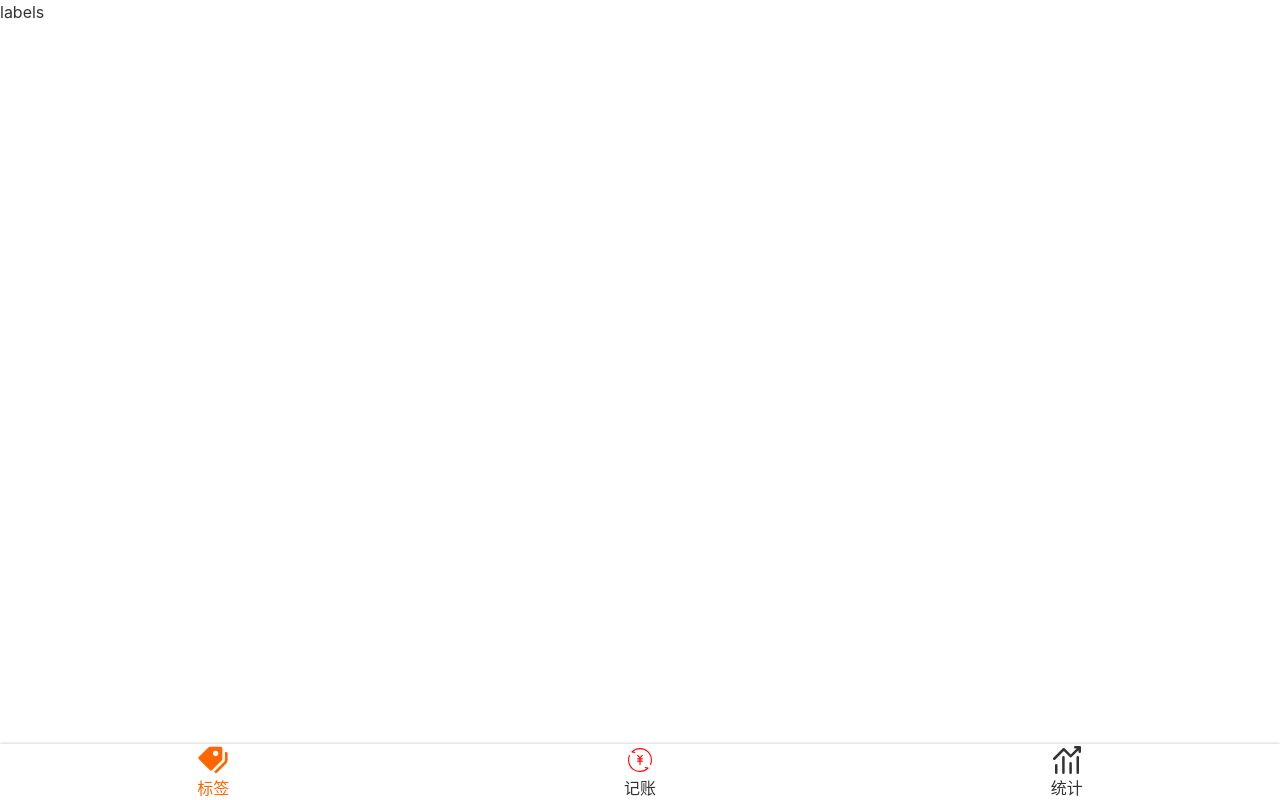
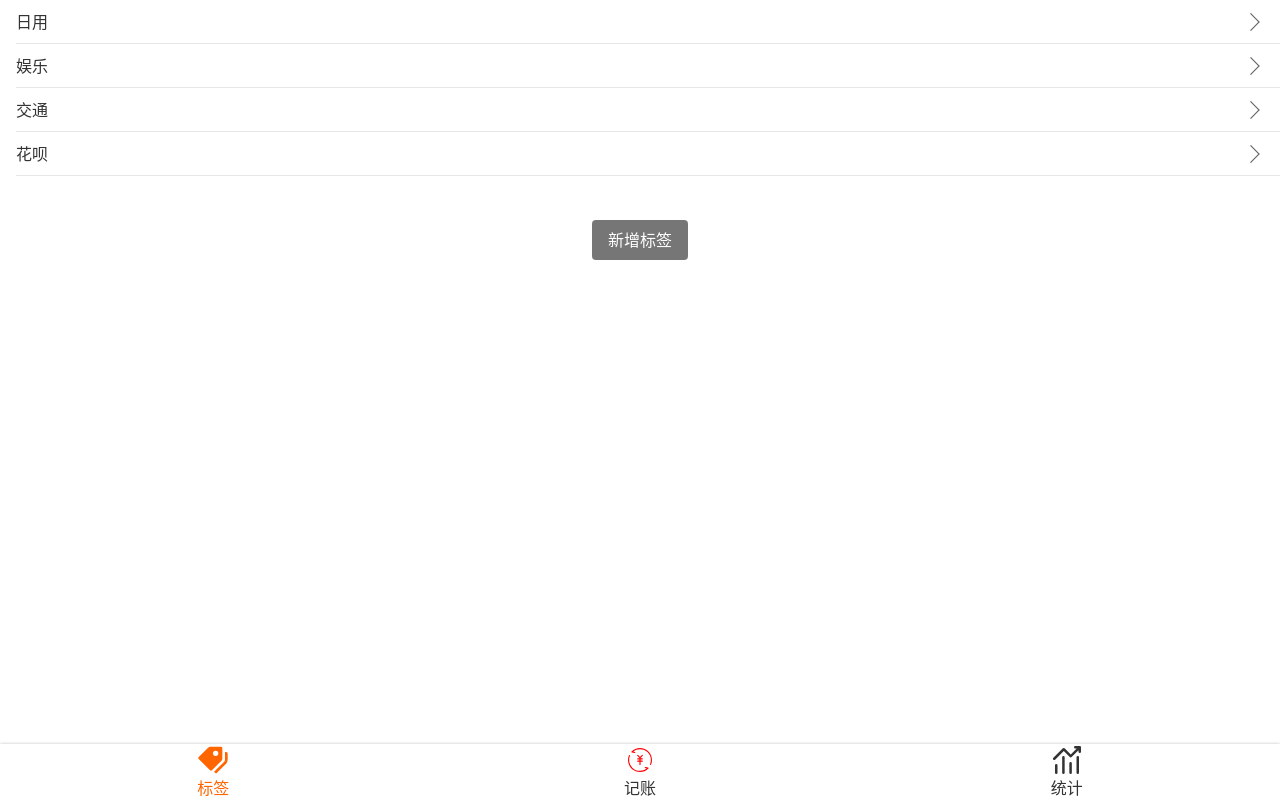
Before and after one commit to zhang4417/bookkeeper, a Vue app: page /#/labels in a window 1280 px wide. Built offline with nearby package versions, Linux system fonts and the light colour scheme.

Commit message:
给Labels.vue添加CSS

```diff
--- /dev/null
+++ b/src/model.ts
@@ -0,0 +1,13 @@
+const model = {
+    fetch() {
+        return (JSON.parse(window.localStorage.getItem("recordList") || "[]") as RecordItem);
+    },
+    save(data: RecordItem[]) {
+        window.localStorage.setItem("recordList", JSON.stringify(data))
+    },
+    clone(data: RecordItem | RecordItem[]) {
+        JSON.parse(JSON.stringify(data))
+    }
+};
+
+export default model;
--- a/src/views/Labels.vue
+++ b/src/views/Labels.vue
@@ -1,6 +1,28 @@
 <template>
   <div>
-    <Layout>labels</Layout>
+    <Layout>
+      <ul class="tags">
+        <li>
+          <span>日用</span>
+          <Icon name="right" />
+        </li>
+        <li>
+          <span>娱乐</span>
+          <Icon name="right" />
+        </li>
+        <li>
+          <span>交通</span>
+          <Icon name="right" />
+        </li>
+        <li>
+          <span>花呗</span>
+          <Icon name="right" />
+        </li>
+      </ul>
+      <div class="newTags">
+        <button>新增标签</button>
+      </div>
+    </Layout>
   </div>
 </template>
 
@@ -13,4 +35,32 @@ export default Vue.extend({
 </script>
 
 <style lang="scss" scoped>
+.tags {
+  padding-left: 16px;
+  li {
+    border-bottom: 1px solid #e6e6e6;
+    display: flex;
+    justify-content: space-between;
+    align-items: center;
+    min-height: 44px;
+    svg {
+      width: 18px;
+      height: 18px;
+      margin-right: 16px;
+      color: #666;
+    }
+  }
+}
+.newTags {
+  text-align: center;
+  margin-top: 44px;
+  button {
+    border-radius: 4px;
+    background: #767676;
+    border: none;
+    color: white;
+    padding: 0 16px;
+    height: 40px;
+  }
+}
 </style>
--- a/src/views/Money.vue
+++ b/src/views/Money.vue
@@ -18,23 +18,22 @@ import Types from "@/components/Money/Types.vue";
 import Notes from "@/components/Money/Notes.vue";
 import Tags from "@/components/Money/Tags.vue";
 import { Component, Watch } from "vue-property-decorator";
+import model from "@/model.ts";
 
-type Record = {
-  tags: string[];
-  notes: string;
-  type: string;
-  amount: string;
-  sreateAt?: Date;
-};
+type RecordItem = {
+    tags: string[];
+    notes: string;
+    type: string;
+    amount: string;
+    createAt?: Date;
+}
 @Component({
   components: { Layout, Tags, Notes, Types, NumberPad }
 })
 export default class Money extends Vue {
   tags = ["日用", "娱乐", "交通", "花呗"];
-  recordList: Record[] = JSON.parse(
-    window.localStorage.getItem("recordList") || "[]"
-  );
-  record: Record = { tags: [], notes: "", type: "-", amount: "0" };
+  recordList: RecordItem[] = JSON.parse(window.localStorage.getItem ('recordList')||'[]');
+  record: RecordItem = { tags: [], notes: "", type: "-", amount: "0" };
   onTags(value: string[]) {
     this.record.tags = value;
   }
@@ -48,7 +47,7 @@ export default class Money extends Vue {
   }
   @Watch("recordList")
   onrecordListChanged() {
-    window.localStorage.setItem("recordList", JSON.stringify(this.recordList));
+    window.localStorage.setItem('recordList',JSON.stringify(this.recordList));
   }
 }
 </script>
```
Also changed, not shown: src/custom.d.ts (added, +7 -0 lines), src/assets/icons/right.svg (added).
